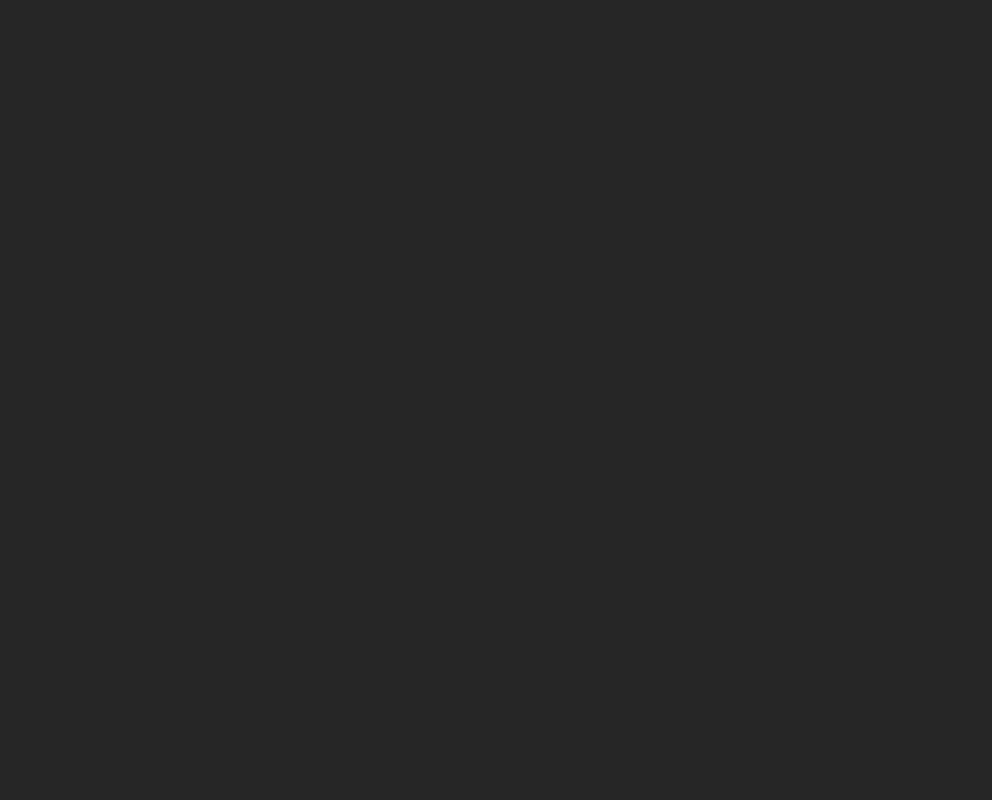
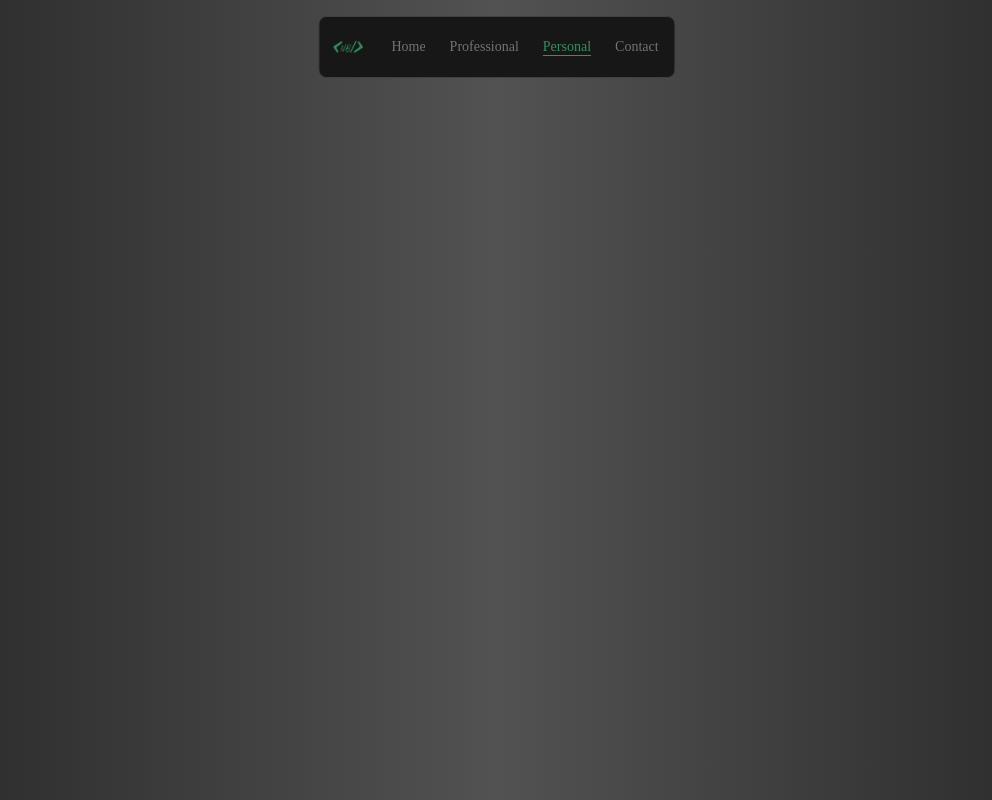
Before and after one commit to oNebzy/nathan-resume, a React (Create React App) app: page /Personal in a window 1280 px wide. Before the commit this address had no page. Shown: the whole page, without its empty margins (143-1135 px from the left). Built offline with nearby package versions, Linux system fonts and the light colour scheme.

Commit message:
Added personal section to routing and navbar, updated professional work endpoint

```diff
--- a/src/App.js
+++ b/src/App.js
@@ -37,6 +37,7 @@ import LandingPage from "./screens/LandingPage";
 import Work from "./screens/Work";
 import AboutScreen from "./screens/AboutScreen_Mobile";
 import Contact from "./screens/Contact"
+import Personal from "./screens/Personal";
 //import Skills from "./legacy/Skills";
 
 
@@ -49,10 +50,10 @@ function App() {
       <AnimatePresence mode="wait">
           <Routes location={location} key={location.pathname}>
             <Route path="/" element={<LandingPage/>}></Route>
-            <Route path="/MyWork" element={<Work/>}></Route>
+            <Route path="/ProfessionalOverview" element={<Work/>}></Route>
+            <Route path="/Personal" element={<Personal/>}></Route>
             <Route path="/About" element={<AboutScreen/>}></Route>
             <Route path="/ContactMe" element={<Contact/>}></Route>
-            {/* <Route path="/Skills" element={<Skills/>}></Route> */}
           </Routes>
 
       </AnimatePresence>
--- a/src/components/NavigationBar.jsx
+++ b/src/components/NavigationBar.jsx
@@ -12,8 +12,8 @@ export const FloatingNavBar = (props) => {
       <nav className="md:flex hidden fixed left-[50%] top-4 w-fit -translate-x-[50%] items-center gap-6 rounded-lg border-[1px] border-neutral-700 bg-neutral-900 p-2 text-sm text-neutral-500 pr-4 z-50">
         <Logo />
         <NavLink linkTo={"/"} selected={selected === 0} id={0} setSelected={setSelected}>Home</NavLink>
-        <NavLink linkTo={"/MyWork"} selected={selected === 1} id={1} setSelected={setSelected}>Professional</NavLink>
-        {/* <NavLink linkTo={"/AboutMe"} selected={selected === 4} id={4} setSelected={setSelected}>Personal</NavLink> */}
+        <NavLink linkTo={"/ProfessionalOverview"} selected={selected === 1} id={1} setSelected={setSelected}>Professional</NavLink>
+        <NavLink linkTo={"/Personal"} selected={selected === 4} id={4} setSelected={setSelected}>Personal</NavLink>
         <NavLink linkTo={"/ContactMe"} selected={selected === 3} id={3} setSelected={setSelected}>Contact</NavLink>
       </nav>
 
@@ -21,7 +21,7 @@ export const FloatingNavBar = (props) => {
         <Logo />
         <NavLink linkTo={"/"} selected={selected === 0} id={0} setSelected={setSelected}>Home</NavLink>
         <NavLink linkTo={"/About"} selected={selected === 2} id={2} setSelected={setSelected}>About</NavLink>
-        <NavLink linkTo={"/MyWork"} selected={selected === 1} id={1} setSelected={setSelected}>Professional</NavLink>
+        <NavLink linkTo={"/ProfessionalOverview"} selected={selected === 1} id={1} setSelected={setSelected}>Professional</NavLink>
         {/* <NavLink linkTo={"/Personal"} selected={selected === 4} id={4} setSelected={setSelected}>Personal</NavLink> */}
         <NavLink linkTo={"/ContactMe"} selected={selected === 3} id={3} setSelected={setSelected}>Contact</NavLink>
       </nav>
--- a/src/screens/LandingPage.jsx
+++ b/src/screens/LandingPage.jsx
@@ -35,7 +35,7 @@ const LandingPage = () => {
 
           <TopFade delay={1.6} duration={2}>
             <div className='md:flex hidden md:mt-10 mt-3'>
-              <Link to="/MyWork"><ExploreButton/></Link>
+              <Link to="/ProfessionalOverview"><ExploreButton/></Link>
             </div>
             <div className='md:hidden flex md:mt-10 mt-3'>
               <Link to="/About"><ExploreButton/></Link>
```
